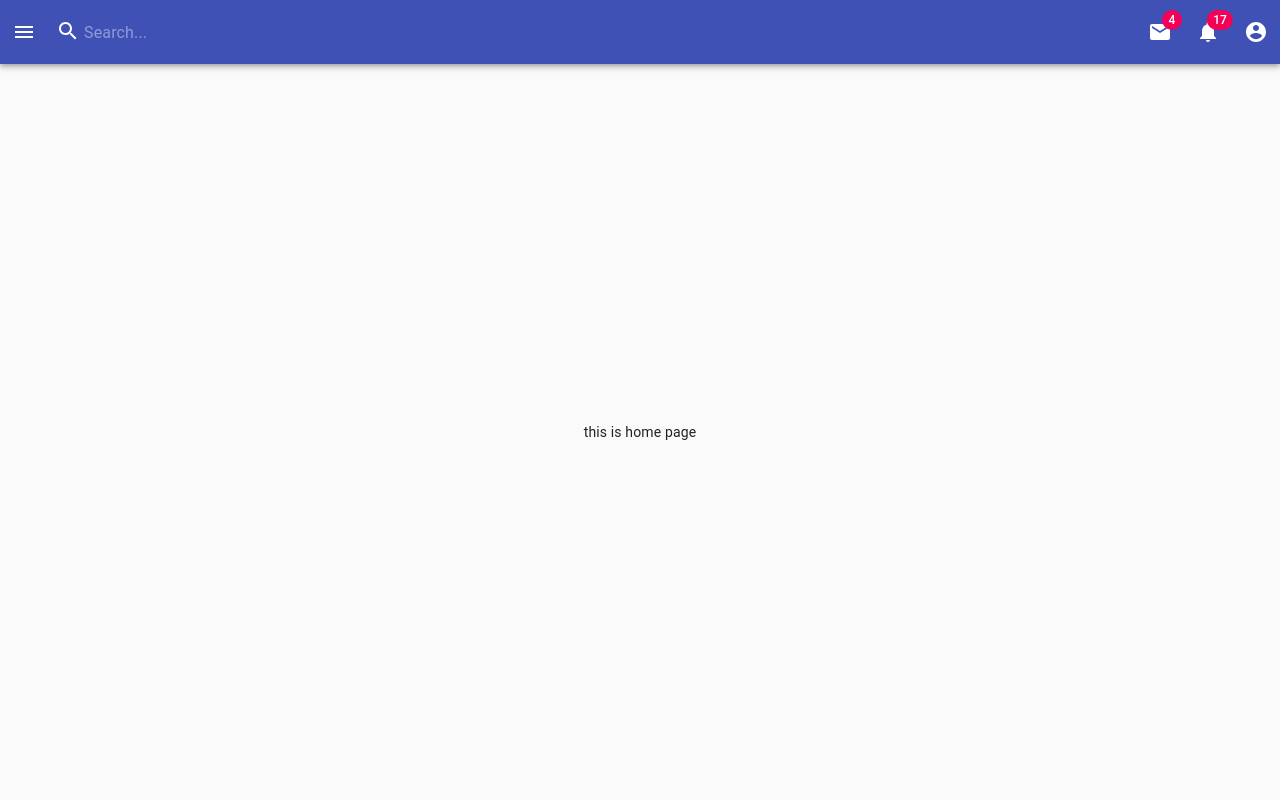
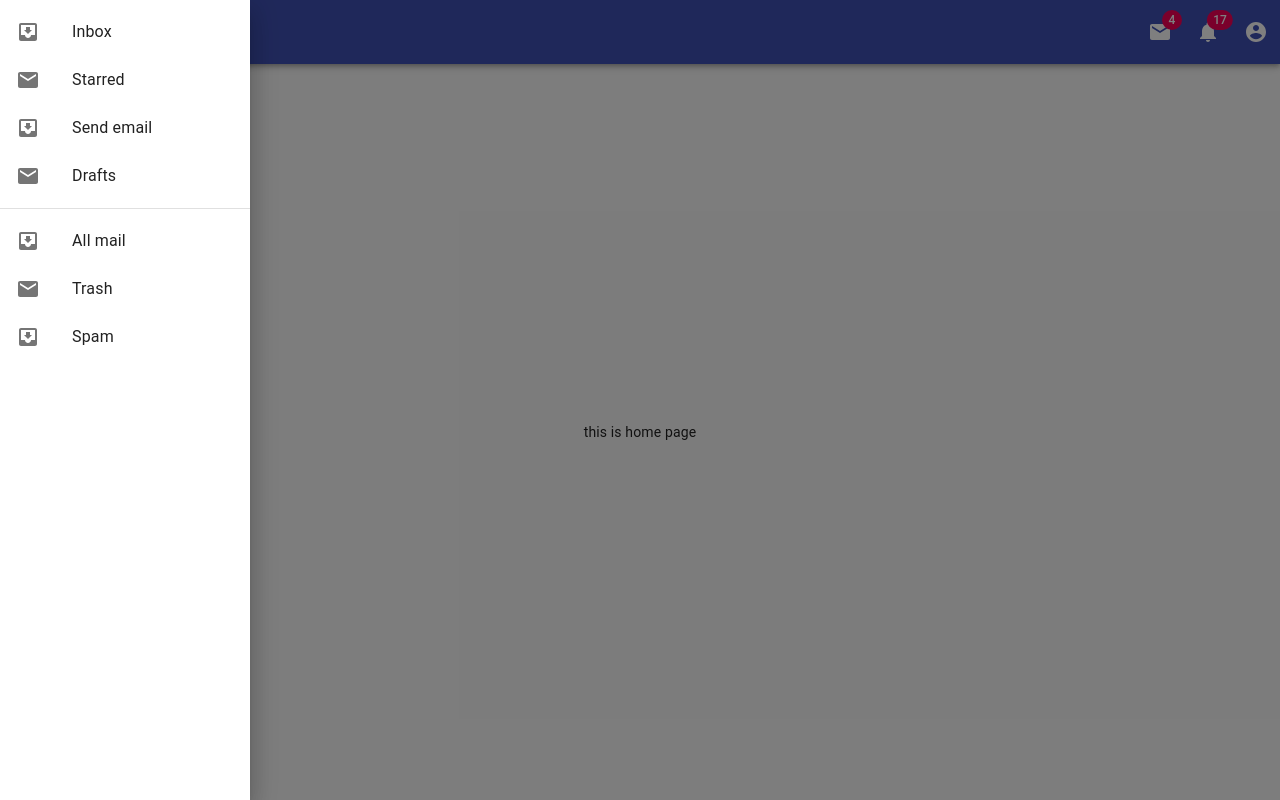
Before and after one commit to thanhtai-personal/my-pratice-2023, a React app in the folder new-pratice-2023/: page /home in a window 1280 px wide. Built offline with nearby package versions, Linux system fonts and the light colour scheme.

Commit message:
handle anchor app menu

```diff
--- a/new-pratice-2023/src/actionTypes/layout.actionsType.ts
+++ b/new-pratice-2023/src/actionTypes/layout.actionsType.ts
@@ -3,6 +3,7 @@ const LayoutActionsType = {
   OPEN_OR_CLOSE_HEADER: "OPEN_OR_CLOSE_HEADER",
   OPEN_OR_CLOSE_FOOTER: "OPEN_OR_CLOSE_FOOTER",
   OPEN_OR_CLOSE_APP_MENU: "OPEN_OR_CLOSE_APP_MENU",
+  TOGGLE_ANCHOR: "TOGGLE_ANCHOR",
 };
 
 export default LayoutActionsType;
--- a/new-pratice-2023/src/actions/layout.actions.ts
+++ b/new-pratice-2023/src/actions/layout.actions.ts
@@ -7,3 +7,13 @@ export const updateGlobalLoading = (value) => {
     data: value,
   });
 };
+
+export const openAnchor = (anchor, isOpen) => {
+  dispatch({
+    type: LayoutActionsType.TOGGLE_ANCHOR,
+    data: {
+      anchor,
+      isOpen,
+    },
+  });
+};
--- a/new-pratice-2023/src/components/AppLayout/AppMenu/index.tsx
+++ b/new-pratice-2023/src/components/AppLayout/AppMenu/index.tsx
@@ -1,13 +1,103 @@
-import Flex from "components/common/Flex";
+import React from "react";
+import clsx from "clsx";
+import { makeStyles } from "@material-ui/core/styles";
+import Drawer from "@material-ui/core/Drawer";
+import List from "@material-ui/core/List";
+import Divider from "@material-ui/core/Divider";
+import ListItem from "@material-ui/core/ListItem";
+import ListItemIcon from "@material-ui/core/ListItemIcon";
+import ListItemText from "@material-ui/core/ListItemText";
+import InboxIcon from "@material-ui/icons/MoveToInbox";
+import MailIcon from "@material-ui/icons/Mail";
 import useDepsContainer from "hooks/useDepsContainer";
 import { observer } from "mobx-react";
+import { openAnchor } from "actions/layout.actions";
 
-interface AppMenuProps {}
+const useStyles = makeStyles({
+  list: {
+    width: 250,
+  },
+  fullList: {
+    width: "auto",
+  },
+});
 
-const AppMenu = (props: AppMenuProps) => {
+export const AnchorType = {
+  top: "top",
+  left: "left",
+  bottom: "bottom",
+  right: "right",
+};
+
+export type Anchor = "top" | "left" | "bottom" | "right";
+
+interface AppDrawerProps {}
+
+const AppDrawer = (props: AppDrawerProps) => {
+  const classes = useStyles();
   const { appMenu } = useDepsContainer();
 
-  return <Flex></Flex>;
+  const toggleDrawer =
+    (anchor: Anchor, open: boolean) =>
+    (event: React.KeyboardEvent | React.MouseEvent) => {
+      if (
+        event.type === "keydown" &&
+        ((event as React.KeyboardEvent).key === "Tab" ||
+          (event as React.KeyboardEvent).key === "Shift")
+      ) {
+        return;
+      }
+      openAnchor(anchor, open);
+    };
+
+  const list = (anchor: Anchor) => (
+    <div
+      className={clsx(classes.list, {
+        [classes.fullList]: anchor === "top" || anchor === "bottom",
+      })}
+      role="presentation"
+      onClick={toggleDrawer(anchor, false)}
+      onKeyDown={toggleDrawer(anchor, false)}
+    >
+      <List>
+        {["Inbox", "Starred", "Send email", "Drafts"].map((text, index) => (
+          <ListItem button key={text}>
+            <ListItemIcon>
+              {index % 2 === 0 ? <InboxIcon /> : <MailIcon />}
+            </ListItemIcon>
+            <ListItemText primary={text} />
+          </ListItem>
+        ))}
+      </List>
+      <Divider />
+      <List>
+        {["All mail", "Trash", "Spam"].map((text, index) => (
+          <ListItem button key={text}>
+            <ListItemIcon>
+              {index % 2 === 0 ? <InboxIcon /> : <MailIcon />}
+            </ListItemIcon>
+            <ListItemText primary={text} />
+          </ListItem>
+        ))}
+      </List>
+    </div>
+  );
+
+  return (
+    <div>
+      {(["left", "right", "top", "bottom"] as Anchor[]).map((anchor) => (
+        <React.Fragment key={anchor}>
+          <Drawer
+            anchor={anchor}
+            open={anchor === appMenu.activeAnchor}
+            onClose={toggleDrawer(anchor, false)}
+          >
+            {list(anchor)}
+          </Drawer>
+        </React.Fragment>
+      ))}
+    </div>
+  );
 };
 
-export default observer(AppMenu);
+export default observer(AppDrawer);
--- a/new-pratice-2023/src/components/AppLayout/Header/AppToolbar.tsx
+++ b/new-pratice-2023/src/components/AppLayout/Header/AppToolbar.tsx
@@ -11,6 +11,8 @@ import SearchBox from "components/common/SearchBox";
 import Flex from "components/common/Flex";
 import { observer } from "mobx-react";
 import useDepsContainer from "hooks/useDepsContainer";
+import { openAnchor } from "actions/layout.actions";
+import { AnchorType } from "../AppMenu";
 
 interface AppToolbarProps {
   accountMenuId: string;
@@ -31,6 +33,10 @@ const AppToolbar = (props: AppToolbarProps) => {
 
   const classes = useStyles();
 
+  const handleOpenDrawer = () => {
+    openAnchor(AnchorType.left, true);
+  };
+
   return (
     <Toolbar>
       <IconButton
@@ -38,6 +44,7 @@ const AppToolbar = (props: AppToolbarProps) => {
         className={classes.menuButton}
         color="inherit"
         aria-label="open drawer"
+        onClick={handleOpenDrawer}
       >
         <MenuIcon />
       </IconButton>
--- a/new-pratice-2023/src/store/models/AppMenu.ts
+++ b/new-pratice-2023/src/store/models/AppMenu.ts
@@ -1,13 +1,27 @@
+import LayoutActionsType from "actionTypes/layout.actionsType";
+import { Anchor, AnchorType } from "components/AppLayout/AppMenu";
 import { makeObservable, observable } from "mobx";
 import BaseModel from "./BaseModel";
 
 class AppMenu extends BaseModel {
   //initial data
   @observable protected isLoading = false as boolean;
+  @observable protected activeAnchor = AnchorType.left as Anchor | "";
 
   constructor(depsContainer: any) {
     super(depsContainer);
-    this.makeReducer([]);
+    this.makeReducer([
+      {
+        type: LayoutActionsType.TOGGLE_ANCHOR,
+        handler: (data: { anchor: Anchor; isOpen: boolean }) => {
+          if (data.isOpen) {
+            this.activeAnchor = data.anchor;
+          } else {
+            this.activeAnchor = "";
+          }
+        },
+      },
+    ]);
     makeObservable(this);
   }
 }
```
